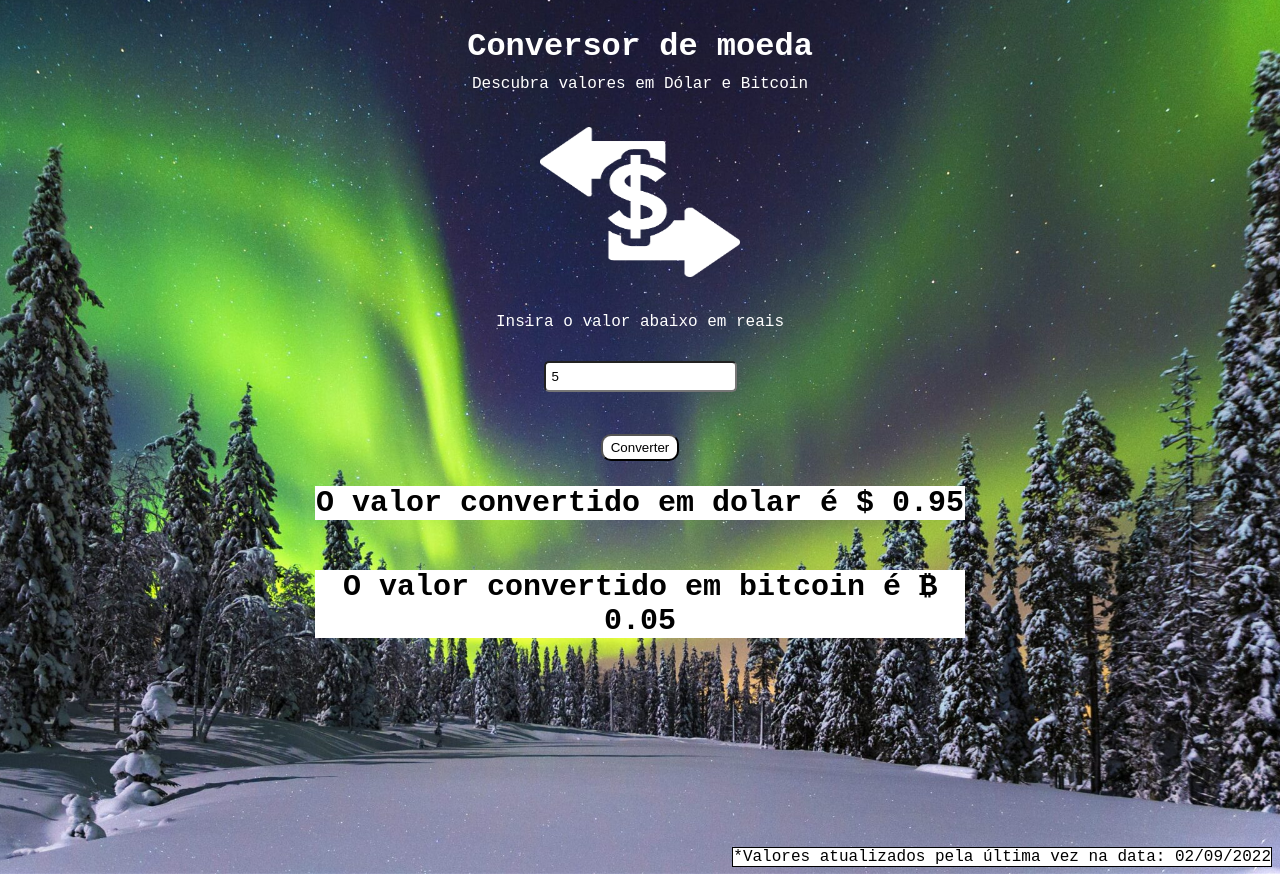
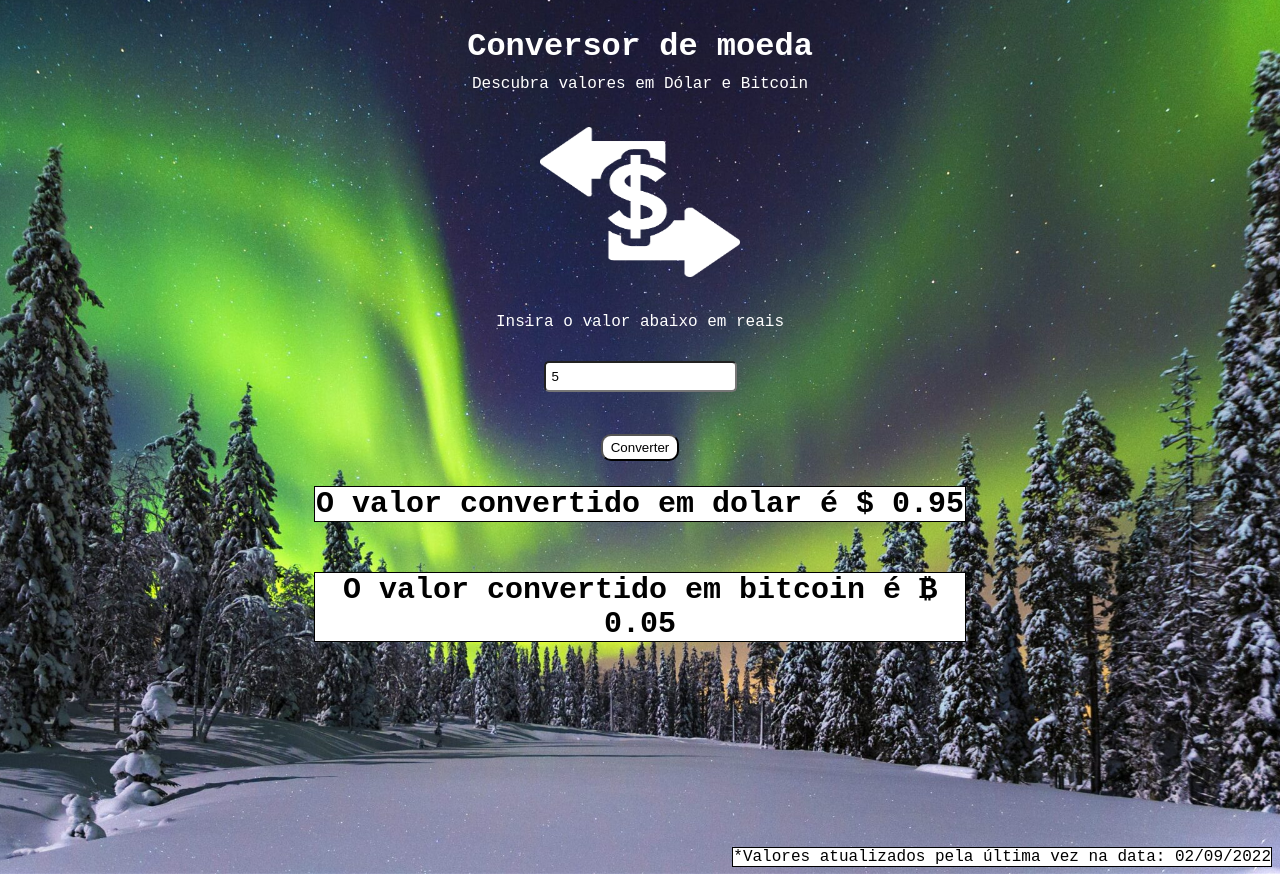
Before and after one commit to enricocasaquia/conversor_de_moedas, a plain HTML site: page index.html in a window 1280 px wide. Both pictures are taken after typing "5" into the empty fields and a click on the button "Converter". Drawn offline with Linux system fonts and the light colour scheme.

Commit message:
update css

```diff
--- a/style.css
+++ b/style.css
@@ -14,7 +14,6 @@ body {
     align-items: center;
     padding: 20px;
     height: 100vh;
-
   }
 
   .page-title {
@@ -59,7 +58,7 @@ body {
   h2 {
     color: #000000;
     font-size: 30px;
-    border: 1px #000000 hidden;
+    border: 1px #000000 solid;
     background-color: #ffffff;
     width: 650px;
     text-align: center;
```
